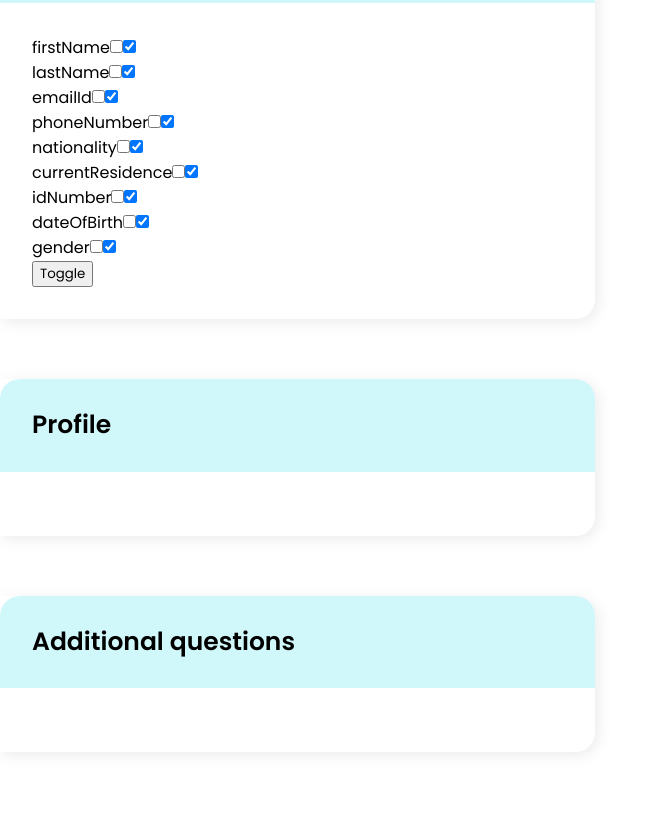
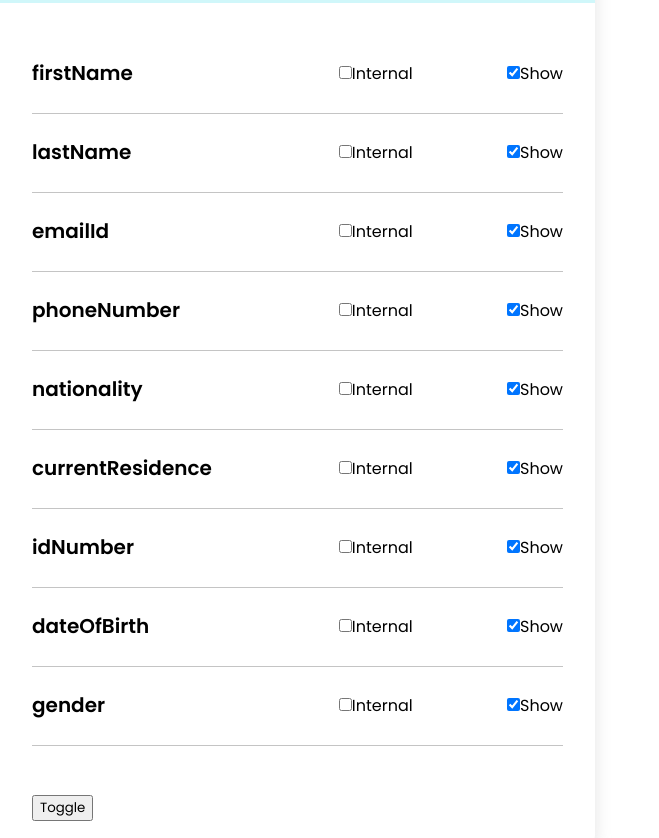
Before and after one commit to mrpeski/gusto, a React (Create React App) app: page / in a window 1280 px wide. Shown: the part 520-1358 px from the top of the page, without its empty margins (0-659 px from the left). Before the commit the page ends 1332 px from the top, so only its background shows below. Built offline with nearby package versions, Linux system fonts and the light colour scheme.

Commit message:
Refactor SimpleField and Style

```diff
--- a/src/App.css
+++ b/src/App.css
@@ -98,3 +98,26 @@ font-size: 14px;
 background: #087B2F;
 }
 /* Buttons */
+
+/* Fields */
+.Field {
+  color: #000;
+  font-size: 20px;
+  font-weight: 600;
+  flex-basis: 40%;
+}
+.Field-wrapper {
+  padding-bottom: 25px;
+  padding-top: 23px;
+  border-bottom: 1px solid #C4C4C4;
+  display: flex;
+  justify-content: space-between;
+  align-items: center;
+}
+.Field-wrapper:last-of-type, .last {
+  border: 0;
+}
+/* Fields */
+.Flex-col {
+  flex-direction: column;
+}
--- a/src/App.tsx
+++ b/src/App.tsx
@@ -12,7 +12,7 @@ import withToggle from './components/withToggle';
 import Section from './components/Section';
 import CoverImage from './components/CoverImage';
 
-interface  Props {
+interface Props {
   onSave: (arg: QuestionConfig) => void
 }
 const QuestionToggle = withToggle<Props>(Question)
@@ -20,10 +20,9 @@ const QuestionToggle = withToggle<Props>(Question)
 function App() {
   const [personalInfo, dispatch] = React.useReducer(personalInfoReducer, initialState)
 
-  const delegateChangeHandler = ({ target: { name, parentElement } }: ChangeEvent<HTMLInputElement>) => {
-    if (!parentElement) return;
-    const field = parentElement.getAttribute("data-target")
-
+  const delegateChangeHandler = ({ target }: ChangeEvent<HTMLInputElement>) => {
+    const field = target.getAttribute("data-target")
+    const name = target.name
     if (field) {
       if (name === "internalUse") {
         dispatch(toggleInternalUse(field as keyof PersonalInfoConfig))
@@ -40,29 +39,28 @@ function App() {
     })
   }
 
-  const fieldsArr = Object.keys(personalInfo)
+  const fieldsArr = Object.keys(personalInfo).filter(field => field !== 'personalQuestions')
   // console.log(personalInfo)
   return (
     <div className="App">
-        <CoverImage />
+      <CoverImage />
       <Section title={'Personal Information'}>
         <ul onChange={delegateChangeHandler as FormEventHandler}>
           {
-            fieldsArr.map(field => <li key={field} data-target={field}>
-              {
-                field === "personalQuestions" ?
-                  personalInfo[field].map(({question}) => <span>{question}</span>)
-                  :
-                  <SimpleField
-                    label={field}
-                    internalUse={personalInfo[field].internalUse}
-                    show={personalInfo[field].show}
-                  />
-              }
-            </li>)
+            fieldsArr.map(field => <SimpleField
+              detail={personalInfo[field]}
+              label={field}
+              key={field}
+            />
+            )
           }
+          <li
+            data-target={'pesonalQuestions'}
+            className='Field-wrapper last Flex-col'>
+            {personalInfo["personalQuestions"].map(({ question }) => <p>{question}</p>)}
+          </li>
         </ul>
-        <QuestionToggle onSave={handleQuestion}/>
+        <QuestionToggle onSave={handleQuestion} />
       </Section>
       <Section title={'Profile'}>
 
--- a/src/components/SimpleField.tsx
+++ b/src/components/SimpleField.tsx
@@ -1,21 +1,29 @@
 import React from "react"
 
-const SimpleField = ({ label, internalUse, show }) => {
-    return <>
-      <span>{label}</span>
+const SimpleField = ({ label, detail: {internalUse, show }}) => {
+  // if(label === 'gender') console.log(show)
+    return <li className='Field-wrapper'>
+      <span className="Field">{label}</span>
+      <label htmlFor="internalUse">
         <input
+          data-target={label}
           type='checkbox'
-        key={"internalUse_" + internalUse}
           name="internalUse"
           defaultChecked={internalUse}
         />
+        Internal
+      </label>
+
+      <label htmlFor="" key={"show_" + show}>
         <input
+          data-target={label}
           type='checkbox'
-        key={"show_" + show}
           name="show"
           defaultChecked={show}
         />
-    </>
+        {show ? 'Show' : 'Hide'}
+      </label>
+    </li>
   }
 
   export default SimpleField
```
Lines whose indentation alone changed are shown as unchanged.
